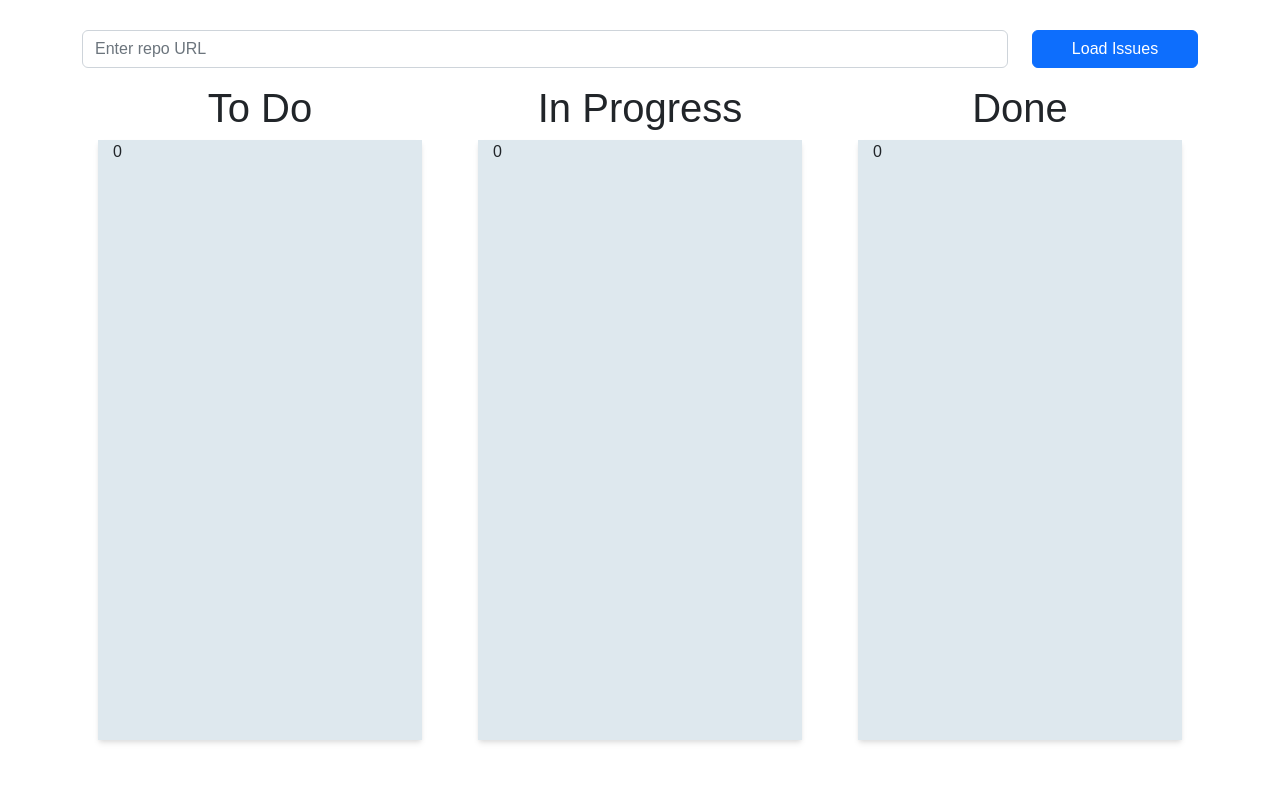
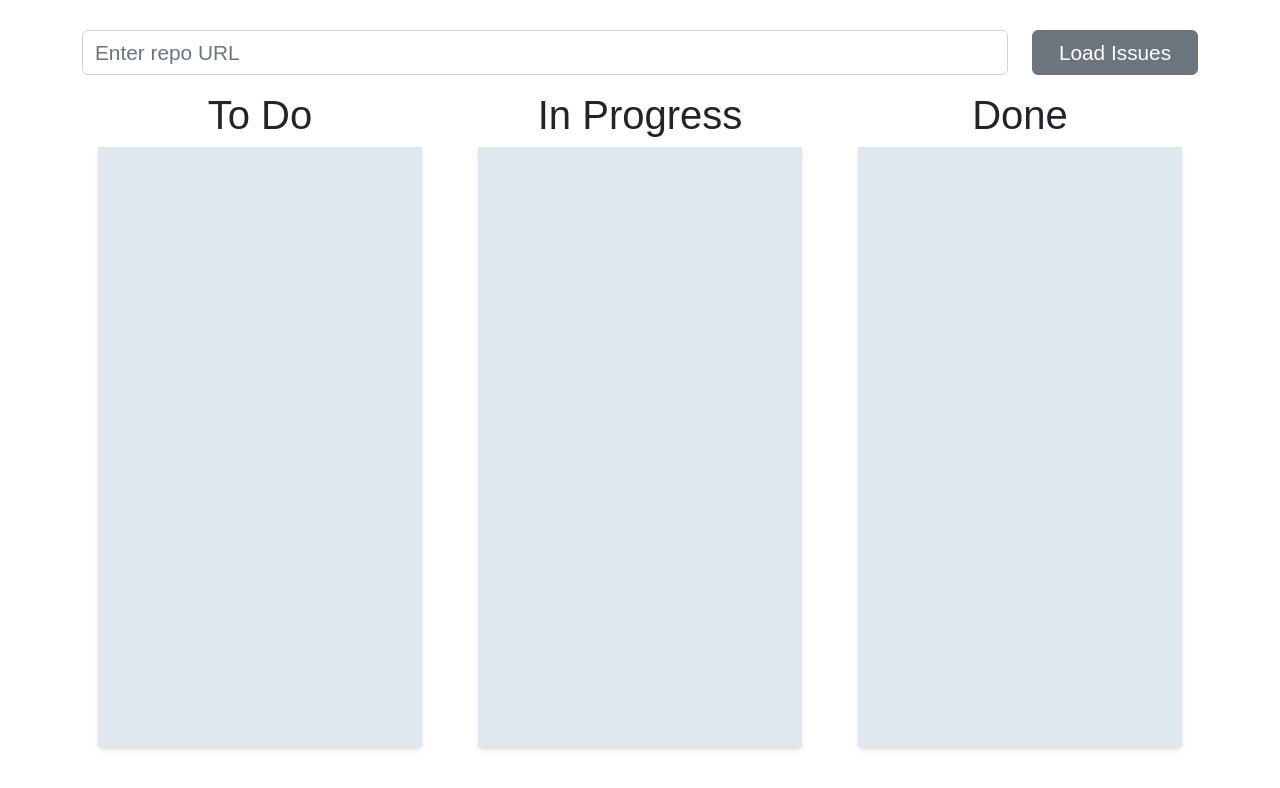
Before and after one commit to nikachu404/kanban, a React (Vite) app: page / in a window 1280 px wide. Shown: the top 788 px of the page. Built offline with nearby package versions, Linux system fonts and the light colour scheme; a web font is replaced by a local one.

Commit message:
remade fetching for redux

```diff
--- a/package.json
+++ b/package.json
@@ -9,7 +9,9 @@
     "preview": "vite preview"
   },
   "dependencies": {
+    "@reduxjs/toolkit": "^1.9.5",
     "@types/react-bootstrap": "^0.32.32",
+    "axios": "^1.3.6",
     "bootstrap": "^5.2.3",
     "react": "^18.2.0",
     "react-beautiful-dnd": "^13.1.1",
--- a/src/App.scss
+++ b/src/App.scss
@@ -22,3 +22,12 @@
   font-weight: bold;
   font-size: 1.2rem;
 }
+
+.input {
+
+  font-size: 1.3rem;
+}
+
+.button {
+  font-size: 1.3rem;
+}
--- a/src/App.tsx
+++ b/src/App.tsx
@@ -1,10 +1,12 @@
 import React, { useState } from 'react';
 import { Issue } from './types/Issue';
 import { Col, Container, Row, Button, Form, Alert } from 'react-bootstrap';
-import { fetchIssues } from './api/fetchIssues';
 import { DragDropContext, Droppable, Draggable, DropResult } from 'react-beautiful-dnd';
 
 import './App.scss';
+
+import { useAppDispatch } from './redux/hooks';
+import { fetchIssues } from './redux/slices/Issues';
 
 const getIssuesLink = (githubLink: string) => {
   const parts = githubLink.split('/');
@@ -17,6 +19,8 @@ const getIssuesLink = (githubLink: string) => {
 export const App: React.FC = () => {
   const [repoUrl, setRepoUrl] = useState('');
   const [error, setError] = useState('');
+
+  const dispatch = useAppDispatch();
 
   type Column = {
     id: string;
@@ -32,13 +36,17 @@ export const App: React.FC = () => {
 
   const handleLoadIssues = async () => {
     const normalizedRepoUrl = getIssuesLink(repoUrl);
+    console.log(normalizedRepoUrl);
 
     if (normalizedRepoUrl) {
       try {
-        const issues = await fetchIssues(normalizedRepoUrl);
+        const action = await dispatch(fetchIssues(normalizedRepoUrl));
+        const issues = action.payload;
+
         if (!Array.isArray(issues)) {
           throw new Error();
         }
+
         setError('');
         const todoIssues = issues.filter((issue) => issue.state === 'open');
         const inProgressIssues = issues.filter((issue) => issue.state === 'open' && issue.assignee);
@@ -72,10 +80,21 @@ export const App: React.FC = () => {
       <Container>
         <Form.Group as={Row} className="justify-content-between">
           <Col sm={8} md={8} lg={10}>
-            <Form.Control type="text" placeholder="Enter repo URL" value={repoUrl} onChange={(e) => setRepoUrl(e.target.value)} />
+            <Form.Control
+              type="text"
+              placeholder="Enter repo URL"
+              value={repoUrl}
+              className='input'
+              onChange={(e) => setRepoUrl(e.target.value)}
+            />
           </Col>
           <Col xs={6} sm={4} md={4} lg={2}>
-            <Button variant="primary" onClick={handleLoadIssues} className="w-100">Load Issues</Button>
+            <Button
+              variant="secondary"
+              onClick={handleLoadIssues}
+              className="w-100 button">
+              Load Issues
+            </Button>
           </Col>
         </Form.Group>
 
@@ -90,7 +109,7 @@ export const App: React.FC = () => {
                     <Col {...provided.droppableProps} ref={provided.innerRef}>
                       <h1 className="text-center">{column.title}</h1>
                       <div className="column mx-3">
-                        {column.items.length && column.items.map((item, index) => (
+                        {column.items.map((item, index) => (
                           <Draggable draggableId={item.id.toString()} index={index} key={item.id}>
                             {(provided) => (
                               <div
--- a/src/api/fetchIssues.ts
+++ /dev/null
@@ -1,8 +0,0 @@
-import { Issue } from '../types/Issue';
-
-const fetchIssues = (url: string): Promise<Issue[]> => {
-  return fetch(url)
-    .then((response) => response.json());
-};
-
-export { fetchIssues };
--- a/src/main.tsx
+++ b/src/main.tsx
@@ -1,11 +1,13 @@
 import React from 'react';
 import ReactDOM from 'react-dom/client';
 import { App } from './App';
+import { Provider } from 'react-redux';
+import { store } from './redux/store';
 
 import './main.scss';
 
 ReactDOM.createRoot(document.getElementById('root') as HTMLElement).render(
-  <React.Fragment>
+  <Provider store={store}>
     <App />
-  </React.Fragment>
+  </Provider>
 );
--- /dev/null
+++ b/src/redux/hooks.ts
@@ -0,0 +1,6 @@
+import { useDispatch, useSelector } from 'react-redux';
+import type { TypedUseSelectorHook } from 'react-redux';
+import type { RootState, AppDispatch } from './store';
+
+export const useAppDispatch: () => AppDispatch = useDispatch;
+export const useAppSelector: TypedUseSelectorHook<RootState> = useSelector;
--- /dev/null
+++ b/src/redux/slices/Issues.ts
@@ -0,0 +1,36 @@
+import { createSlice, createAsyncThunk } from '@reduxjs/toolkit';
+import axios from 'axios';
+import { Issue } from '../../types/Issue';
+
+export const fetchIssues = createAsyncThunk('issues/fetchIssues', async (repoUrl: string) => {
+  const response = await axios.get(repoUrl);
+  return response.data;
+});
+
+const issuesSlice = createSlice({
+  name: 'issues',
+  initialState: {
+    data: [] as Issue[],
+    isLoading: false,
+    error: null as string | null,
+  },
+  reducers: {},
+  extraReducers: (builder) => {
+    builder
+      .addCase(fetchIssues.pending, (state) => {
+        state.isLoading = true;
+        state.error = null;
+      })
+      .addCase(fetchIssues.fulfilled, (state, action) => {
+        state.isLoading = false;
+        state.error = null;
+        state.data = action.payload;
+      })
+      .addCase(fetchIssues.rejected, (state, action) => {
+        state.isLoading = false;
+        state.error = action.error.message ?? null;
+      });
+  },
+});
+
+export default issuesSlice.reducer;
--- /dev/null
+++ b/src/redux/store.ts
@@ -0,0 +1,11 @@
+import { configureStore } from '@reduxjs/toolkit';
+import issuesReducer from './slices/Issues';
+
+export const store = configureStore({
+  reducer: {
+    issues: issuesReducer,
+  },
+});
+
+export type RootState = ReturnType<typeof store.getState>
+export type AppDispatch = typeof store.dispatch
```
Also changed, not shown: 1 other file (tests, documents, lock files or other folders).
